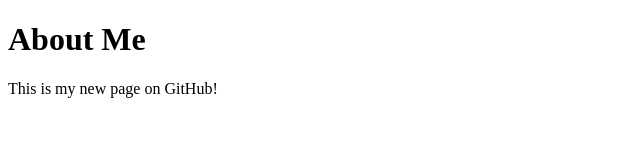
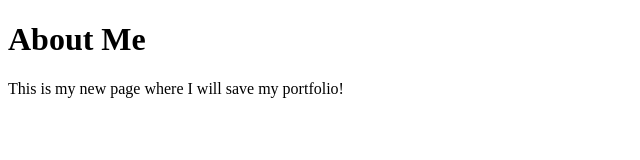
Before and after one commit to andreacfv/andreacfv.github.io, a plain HTML site: page Portfolio.html in a window 1280 px wide. Shown: the whole page, without its empty margins (0-640 px from the left). Drawn offline with Linux system fonts and the light colour scheme.

Commit message:
Update Portfolio.html

```diff
--- a/Portfolio.html
+++ b/Portfolio.html
@@ -4,10 +4,10 @@
 <head>
     <meta charset="UTF-8">
     <meta name="viewport" content="width=device-width, initial-scale=1.0">
-    <title>About Page</title>
+    <title>Portfolio</title>
 </head>
 <body>
     <h1>About Me</h1>
-    <p>This is my new page on GitHub!</p>
+    <p>This is my new page where I will save my portfolio!</p>
 </body>
 </html>
```
